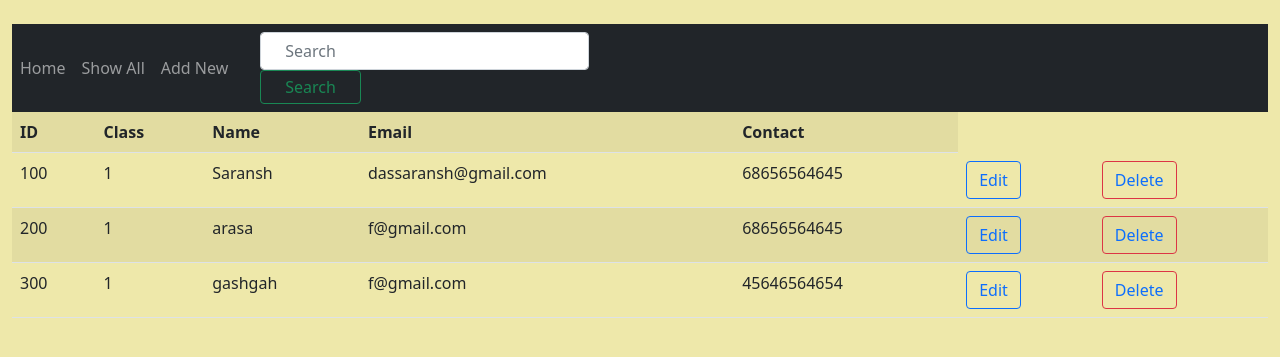
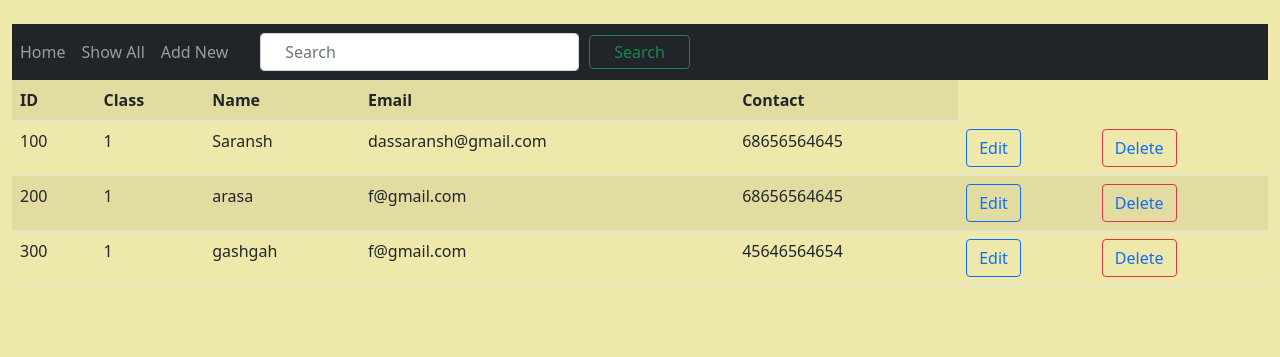
Before and after one commit to Saransh-Das/Django-Admin-Basic-CRUD, a Django app: page /show in a window 1280 px wide. Shown: the top 357 px of the page. Run offline with Django 3.2, Linux system fonts and the light colour scheme; data comes from the database, SQL or seed files in the repository.

Commit message:
Version 3.1 Minor Additions

```diff
--- a/myapp/templates/base.html
+++ b/myapp/templates/base.html
@@ -35,11 +35,14 @@
             </ul>
             <form method="POST" action="search" class="form-inline my-3 my-lg-0">
                 {% csrf_token %}
-                <input name="name" class="form-control mr-sm-2 mx-4 px-4" type="search" placeholder="Search" aria-label="Search">
-                <button class="btn btn-outline-success my-2 my-sm-0 mx-4 py-1 px-4 " type="submit">Search</button>
+                <input style="width: 97%;" name="name" class="form-control mr-sm-2 mx-4 px-4" type="search" placeholder="Search" aria-label="Search">
+
             </form>
+            <button class="btn btn-outline-success my-2 my-sm-0 mx-4 py-1 px-4 " type="submit">Search</button>
         </div>
     </nav>
+
+
     {% block content %}
 
     {% endblock %}
--- a/myapp/templates/welcome.html
+++ b/myapp/templates/welcome.html
@@ -37,8 +37,8 @@
 <br>
 
 
-
-
+<h3>My Reference Materials</h3>
+<br>
 <div class="card-group">
     <div class="card">
       <img src="https://source.unsplash.com/300x300/?english,subject" class="card-img-top" alt="...">
@@ -70,7 +70,7 @@
 <br>
 <h1>Student Details</h1>
 <p>
-  <button type="button" class="btn btn-outline-dark"> <a href="load_form" style="text-decoration:none"; style="color: blue;">Add New</a></button>
+  <button type="button" class="btn btn-outline-dark"> <a href="load_form" style="text-decoration:none">Add New</a></button>
 
     <br>
     <br>
```
